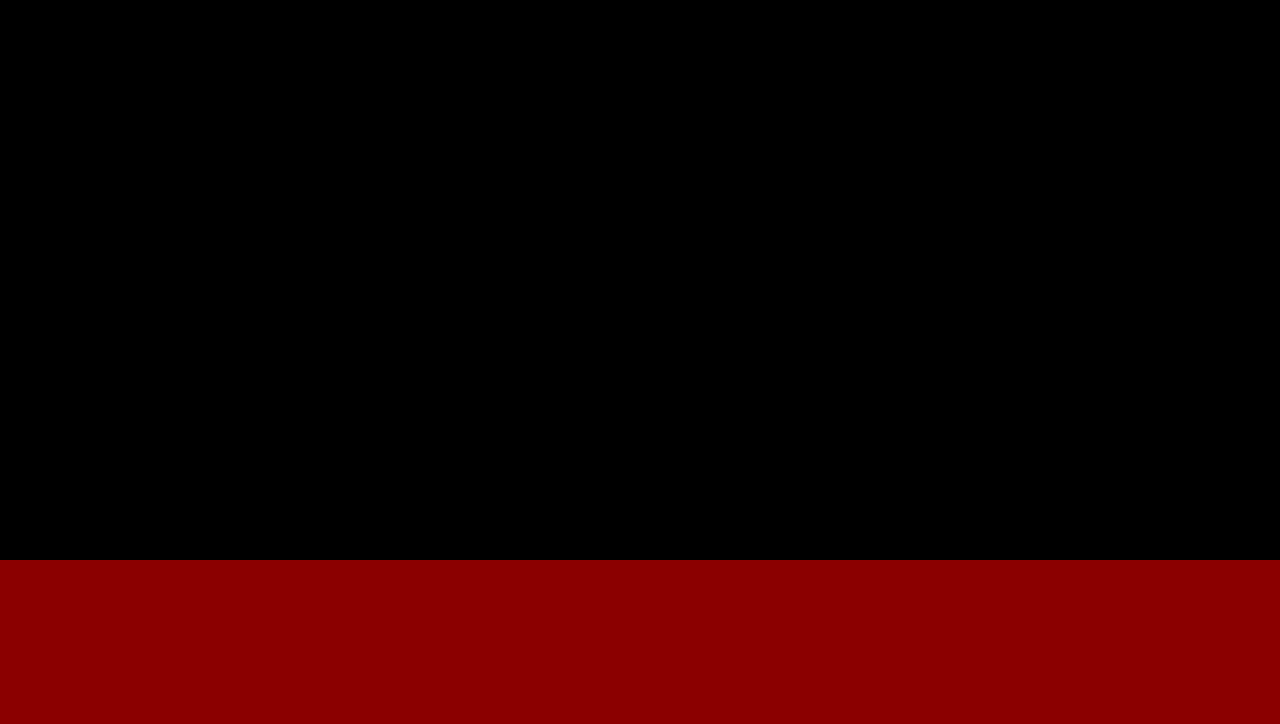
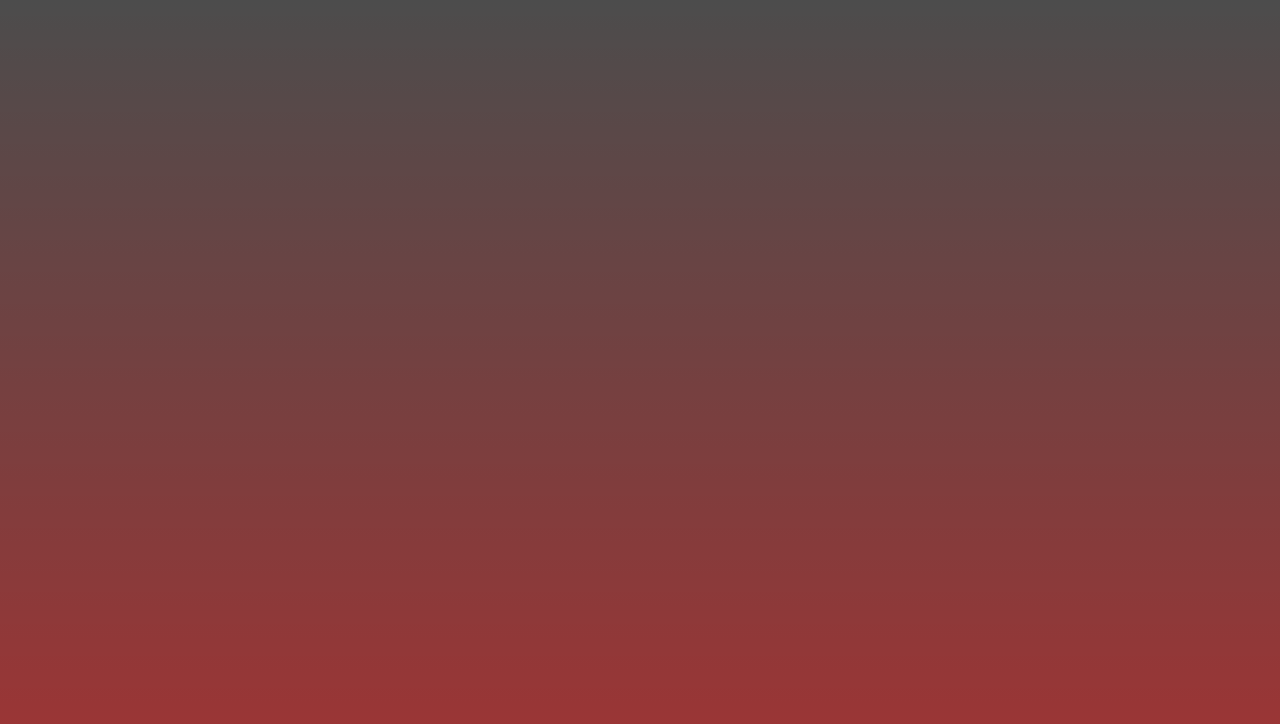
Before and after one commit to HujoProject/HujoProject.github.io, a plain HTML site: page index.html in a window 1280 px wide. Drawn offline with Linux system fonts and the light colour scheme.

Commit message:
Update index.html

```diff
--- a/index.html
+++ b/index.html
@@ -6,7 +6,7 @@
     <title>Градиентный Фон</title>
     <style>
         body {
-            background: linear-gradient(to bottom, black 70%, #8B0000 30%); /* Градиент от черного к темно-красному (#8B0000) */
+            background: linear-gradient(to bottom, rgba(0, 0, 0, 0.7), rgba(139, 0, 0, 0.8)); /* Плавный градиент с размытой прозрачностью */
             height: 100vh; /* Высота страницы на всю высоту окна браузера */
             margin: 0; /* Убираем стандартные отступы */
             overflow: hidden; /* Запрещаем прокрутку */
```
